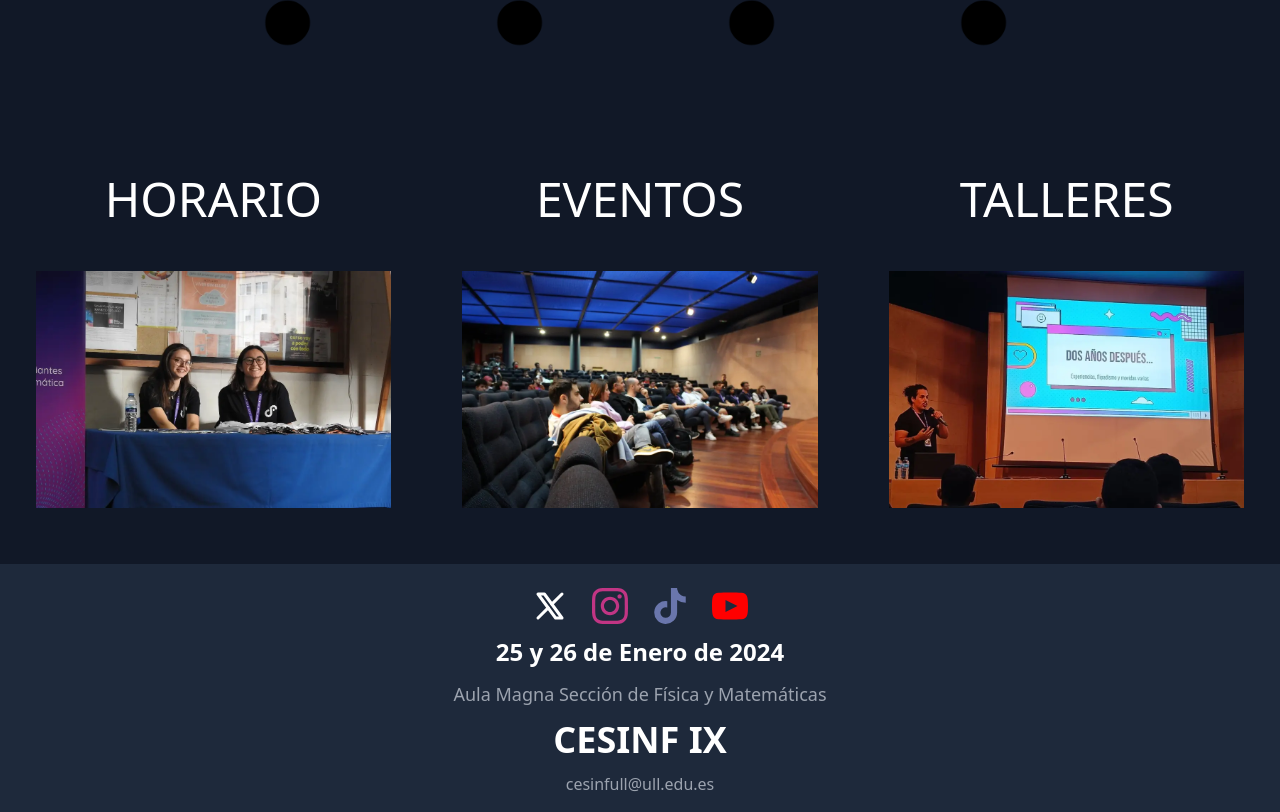
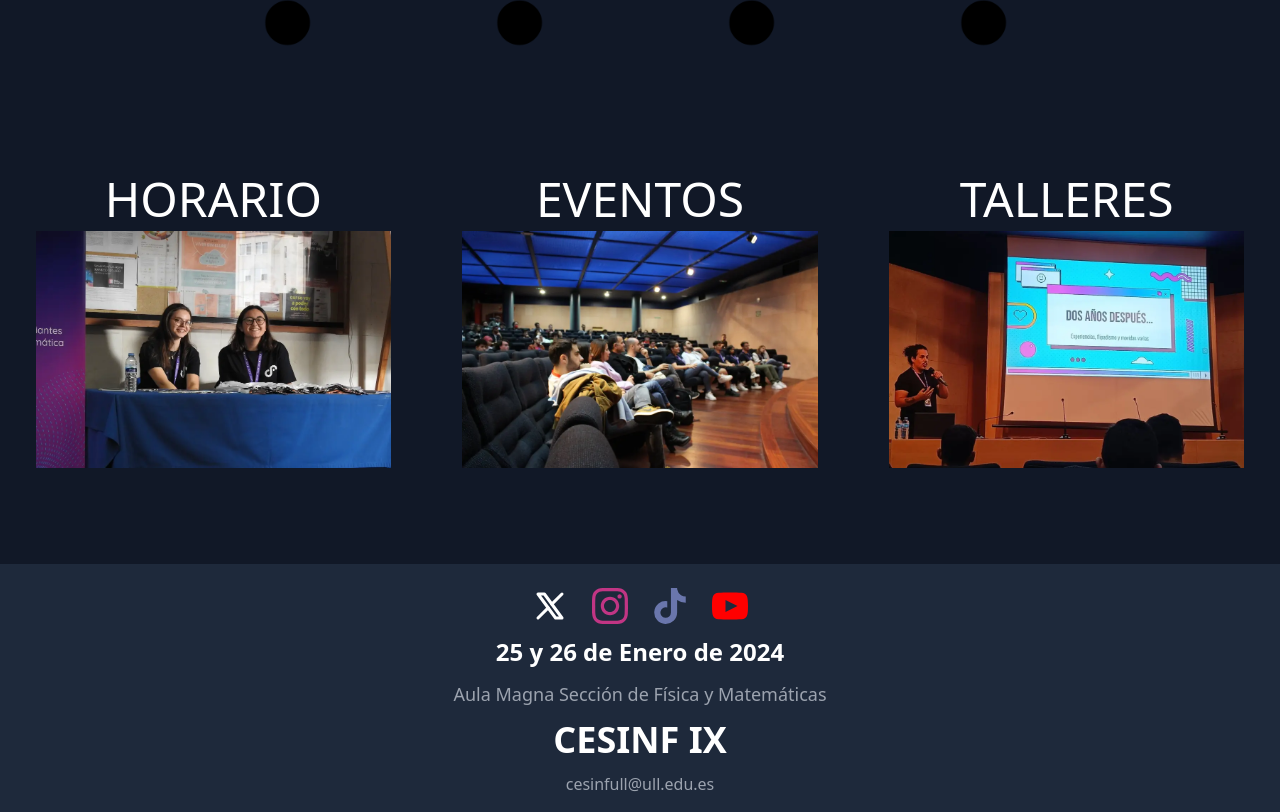
Before and after one commit to CESINFULL/cesinfull.com, a React (Vite) app: page / in a window 1280 px wide. Shown: the part 1957-2769 px from the top of the page. Built offline with nearby package versions, Linux system fonts and the light colour scheme.

Commit message:
Margenes 3 enlaces fixed

```diff
--- a/src/components/MainPageLinks.tsx
+++ b/src/components/MainPageLinks.tsx
@@ -9,7 +9,7 @@
         <div className='flex flex-col items-center text-center'>
           <h2 className='text-5xl'>HORARIO</h2>
           <img
-            className='lg:w-10/12 mt-12'
+            className='lg:w-10/12 mt-2 mb-10'
             src={imgHorario}
             alt='Foto del horario'
             width='200'
@@ -19,7 +19,7 @@
         <div className='flex flex-col items-center text-center'>
           <h2 className='text-5xl'>EVENTOS</h2>
           <img
-            className='lg:w-10/12 mt-12'
+            className='lg:w-10/12 mt-2 mb-10'
             src={imgEventos}
             alt='Foto del evento'
             width='200'
@@ -29,7 +29,7 @@
         <div className='flex flex-col items-center text-center'>
           <h2 className='text-5xl'>TALLERES</h2>
           <img
-            className='lg:w-10/12 mt-12'
+            className='lg:w-10/12 mt-2 mb-10'
             src={imgTalleres}
             alt='Foto del taller'
             width='200'
```
Also changed, not shown: 1 other file (tests, documents, lock files or other folders).
